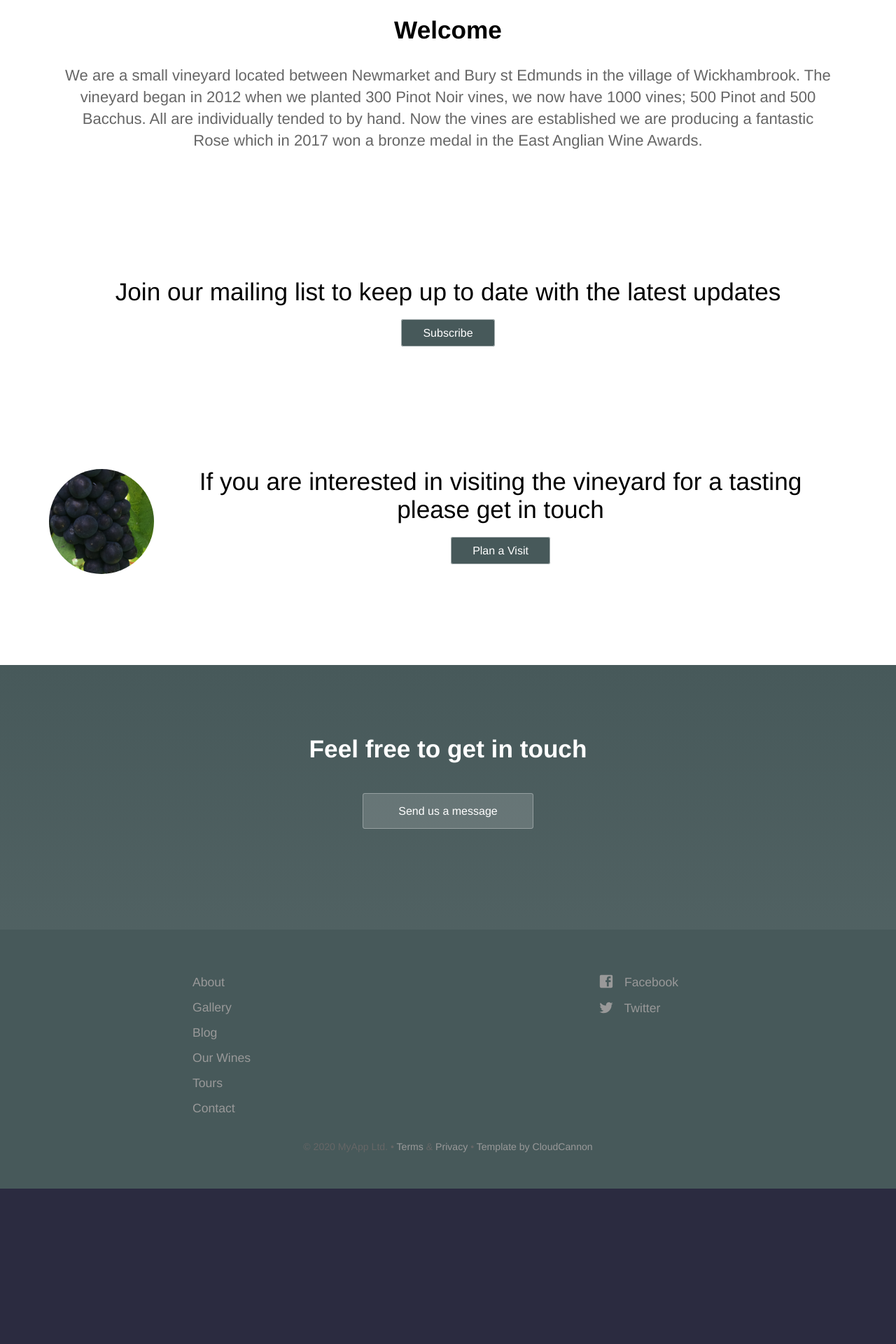
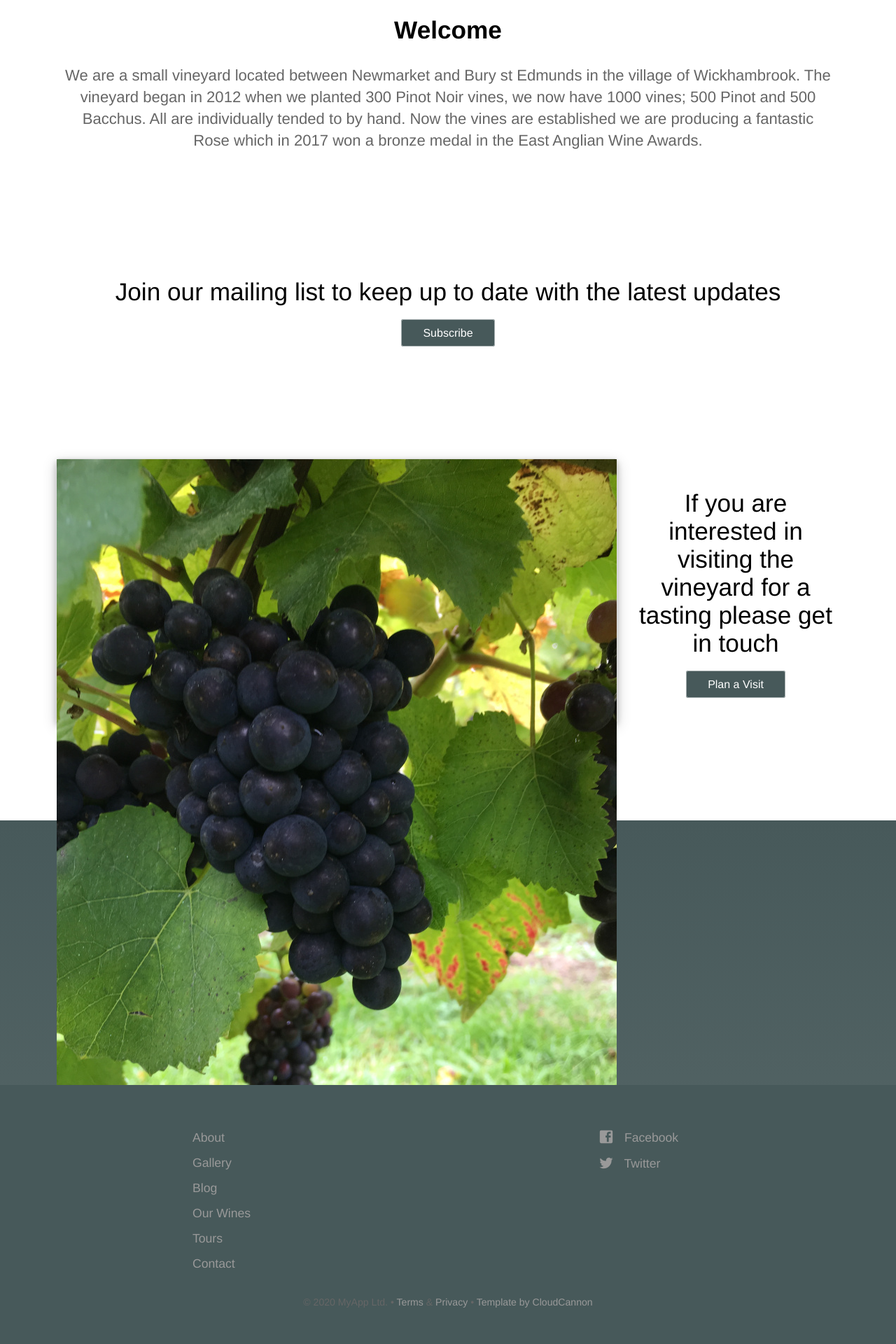
Before and after one commit to seblawson11/CoopersCroft, a Jekyll site: the page built from index.html, in a window 1280 px wide. Shown: the part 921-2841 px from the top of the page at 70% size. Built offline with Jekyll 4.4.1, drawn with Linux system fonts in a browser that asks for light colours; before the commit the page ends 2619 px from its top, so only the background shows below that.

Commit message:
photo gallery

```diff
--- a/_sass/landing-page.scss
+++ b/_sass/landing-page.scss
@@ -49,6 +49,17 @@
 	}
 }
 
+.homepage-image {
+	height: 375px;
+	width: auto;
+	float: left;
+	transition: all 1s;
+	margin-bottom: 20px;
+	margin: 10px;
+	box-shadow: 0 4px 8px 0 rgba(0, 0, 0, 0.2), 0 6px 20px 0 rgba(0, 0, 0, 0.19);
+  border: 1px solid #ddd;
+  border-radius: 4px;
+}
 
 @media #{$desktop} {
 	.flex {
--- a/index.html
+++ b/index.html
@@ -35,7 +35,7 @@ description: A wine from Suffolk
 
 	<section>
 		<div class="homepage-container flex">
-			<div class="square-image">
+			<div class="homepage-image">
 				<img src="{{ site.baseurl }}/images/grapes.jpg" alt="Grapes" class="editable">
 			</div>
 			<div class="text editable">
```
